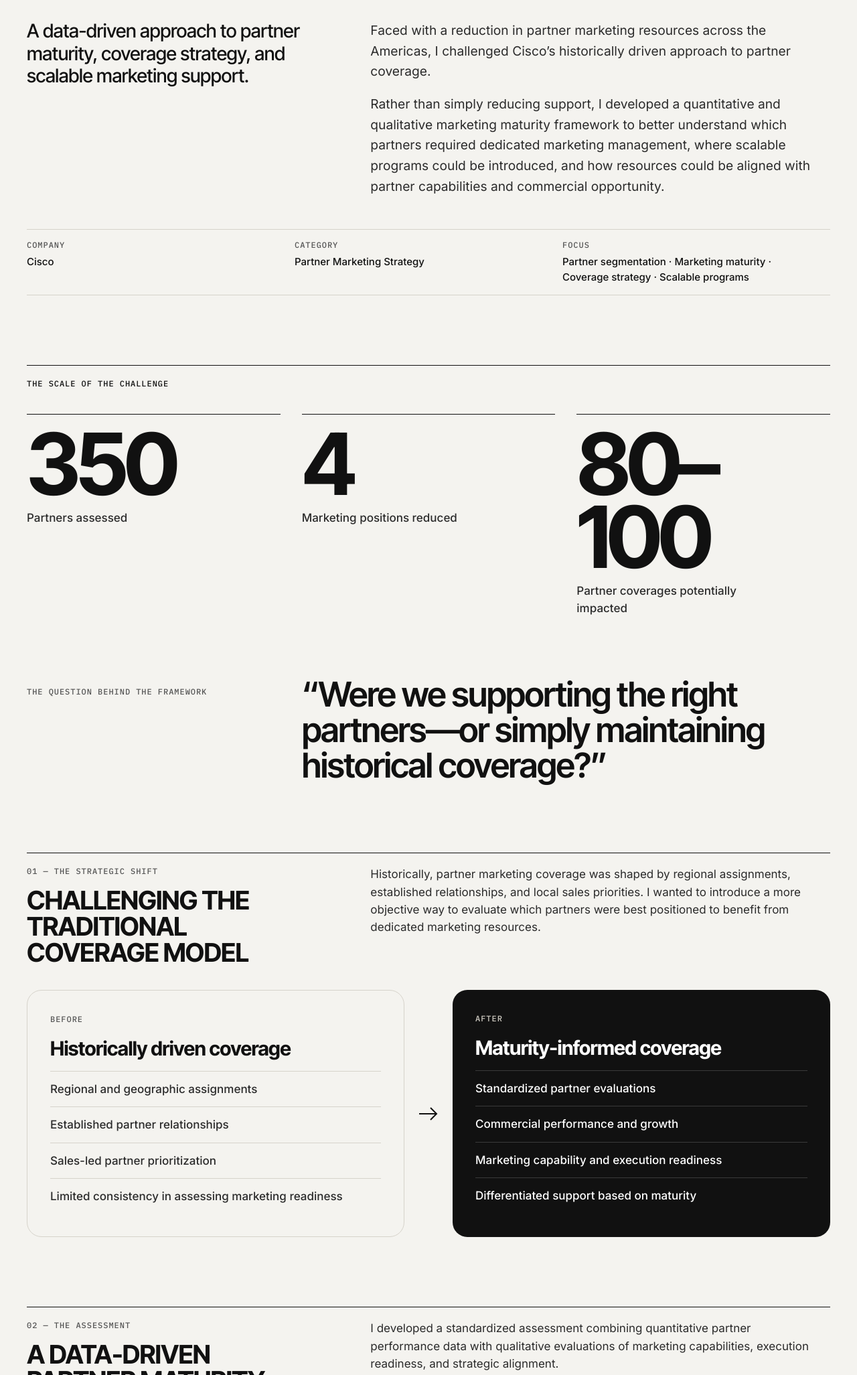
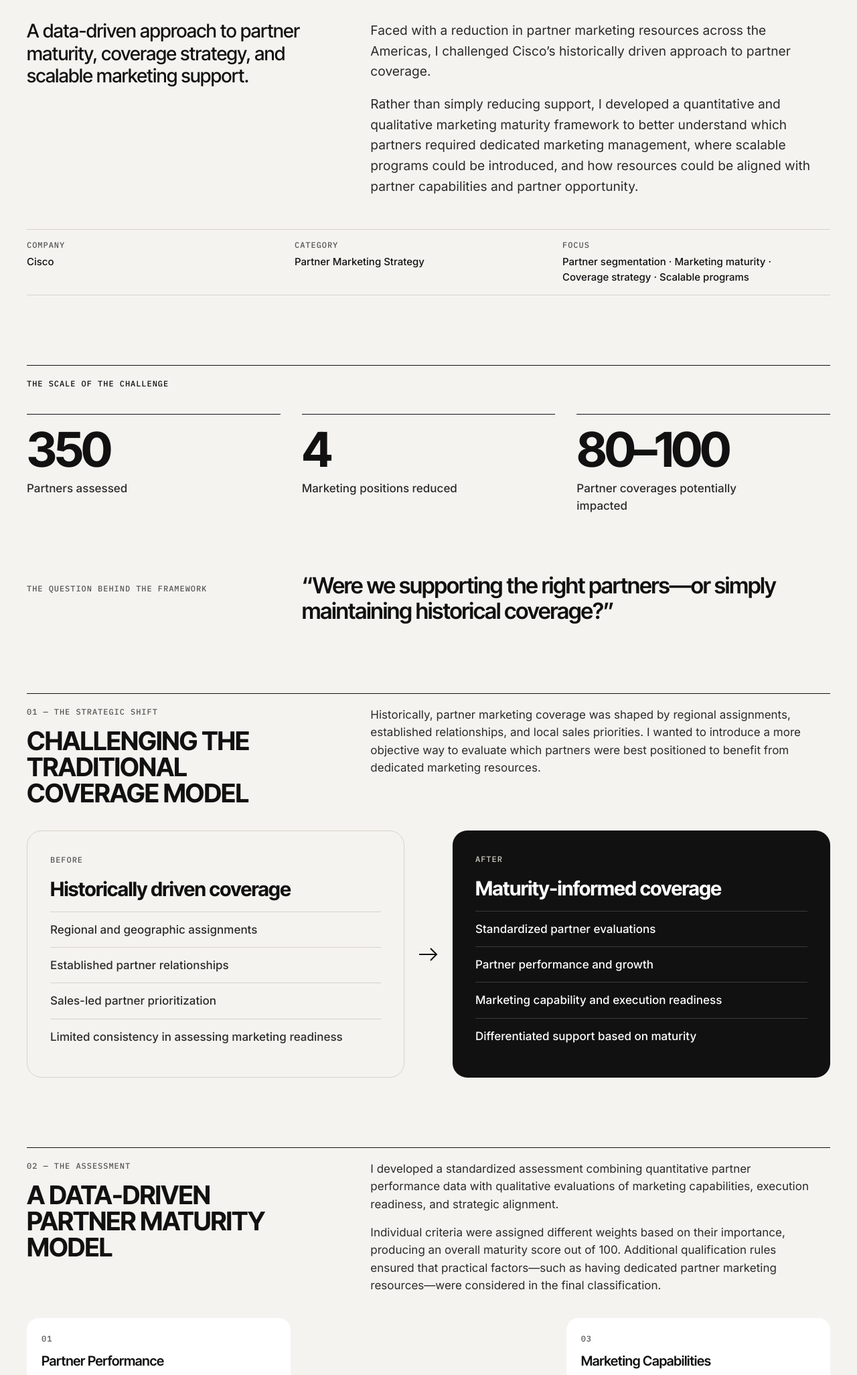
Before and after one commit to daniesul/portfolio, a plain HTML site: page cisco-partner-marketing-maturity.html in a window 1280 px wide. Shown: the part 442-2495 px from the top of the page at 67% size. Drawn offline with Linux system fonts and the light colour scheme.

Commit message:
Maturity case study: smaller challenge metrics; commercial -> partner wording
Co-Authored-By: Claude Opus 5.5 <noreply@anthropic.com>
Claude-Session: https://claude.ai/code/session_01CUZA3bATbUacpqBk8uUkBk

```diff
--- a/cisco-partner-marketing-maturity.html
+++ b/cisco-partner-marketing-maturity.html
@@ -63,11 +63,11 @@ a{color:#111111}a:hover{color:#565656}
 /* Visual 1 — metrics */
 .metrics{display:grid;grid-template-columns:repeat(3,minmax(0,1fr));gap:32px;margin:0}
 .metrics > div{display:flex;flex-direction:column-reverse;justify-content:flex-end;gap:12px;border-top:1.5px solid var(--ink);padding-top:20px}
-.metrics dd{margin:0;font-family:'Inter Tight',sans-serif;font-weight:700;font-size:clamp(76px,10vw,156px);line-height:.85;letter-spacing:-.055em}
+.metrics dd{margin:0;font-family:'Inter Tight',sans-serif;font-weight:700;font-size:clamp(52px,5.6vw,84px);line-height:.9;letter-spacing:-.055em}
 .metrics dt{font-size:17px;font-weight:500;color:var(--body);max-width:22ch}
 .question{margin:88px 0 0;padding:0;display:grid;grid-template-columns:repeat(12,minmax(0,1fr));gap:32px}
 .question .mono{grid-column:1 / span 4;padding-top:14px}
-.question p{grid-column:5 / -1;margin:0;font-family:'Inter Tight',sans-serif;font-weight:600;font-size:clamp(30px,4vw,58px);line-height:1.04;letter-spacing:-.03em}
+.question p{grid-column:5 / -1;margin:0;font-family:'Inter Tight',sans-serif;font-weight:600;font-size:clamp(24px,2.6vw,36px);line-height:1.12;letter-spacing:-.03em}
 
 /* Visual 2 — before / after */
 .ba{display:grid;grid-template-columns:minmax(0,1fr) 72px minmax(0,1fr);align-items:stretch}
@@ -201,7 +201,7 @@ html,body{overflow-x:clip}
 <p class="sub">A data-driven approach to partner maturity, coverage strategy, and scalable marketing support.</p>
 <div class="hero-copy">
 <p class="lede">Faced with a reduction in partner marketing resources across the Americas, I challenged Cisco’s historically driven approach to partner coverage.</p>
-<p class="lede">Rather than simply reducing support, I developed a quantitative and qualitative marketing maturity framework to better understand which partners required dedicated marketing management, where scalable programs could be introduced, and how resources could be aligned with partner capabilities and commercial opportunity.</p>
+<p class="lede">Rather than simply reducing support, I developed a quantitative and qualitative marketing maturity framework to better understand which partners required dedicated marketing management, where scalable programs could be introduced, and how resources could be aligned with partner capabilities and partner opportunity.</p>
 </div>
 </div>
 <dl class="facts">
@@ -248,7 +248,7 @@ html,body{overflow-x:clip}
 <h3 class="ba-t">Maturity-informed coverage</h3>
 <ul>
 <li>Standardized partner evaluations</li>
-<li>Commercial performance and growth</li>
+<li>Partner performance and growth</li>
 <li>Marketing capability and execution readiness</li>
 <li>Differentiated support based on maturity</li>
 </ul>
@@ -270,7 +270,7 @@ html,body{overflow-x:clip}
 <div class="fw">
 <div class="fw-col fw-left">
 
-<div class="fw-cat"><span class="mono muted">01</span><h3>Commercial Performance</h3><ul class="attrs"><li>Annual partner revenue</li><li>Year-over-year revenue growth</li><li>Partner certification and status</li><li>Cross-portfolio sales participation</li><li>Deal registration volume</li><li>Deal registration value</li><li>Partner pipeline contribution</li></ul></div>
+<div class="fw-cat"><span class="mono muted">01</span><h3>Partner Performance</h3><ul class="attrs"><li>Annual partner revenue</li><li>Year-over-year revenue growth</li><li>Partner certification and status</li><li>Cross-portfolio sales participation</li><li>Deal registration volume</li><li>Deal registration value</li><li>Partner pipeline contribution</li></ul></div>
 
 <div class="fw-cat"><span class="mono muted">02</span><h3>Marketing Investment &amp; Execution</h3><ul class="attrs"><li>MDF / contra funding utilization</li><li>Funding relative to partner revenue</li><li>Campaign execution consistency</li><li>Proof-of-performance compliance</li><li>Partner marketing portal engagement</li><li>Joint marketing activity completion</li></ul></div>
 
@@ -312,7 +312,7 @@ html,body{overflow-x:clip}
 <div class="cta">
 <div class="l"><span class="mono">Supporting example</span><h2 id="cta-h">See the assessment in action</h2></div>
 <div class="r">
-<p>Explore a fictional partner assessment illustrating how commercial performance, marketing execution, digital capabilities, and strategic alignment informed partner marketing maturity classifications.</p>
+<p>Explore a fictional partner assessment illustrating how partner performance, marketing execution, digital capabilities, and strategic alignment informed partner marketing maturity classifications.</p>
 <a class="btn btn--inv" href="/sample-partner-maturity-assessment">Explore a Sample Partner Maturity Assessment <span aria-hidden="true">→</span></a>
 </div>
 </div>
@@ -366,7 +366,7 @@ html,body{overflow-x:clip}
 </div>
 <div class="invest">
 <h3>Informing Partner Investment Decisions</h3>
-<p>The maturity classifications also helped inform partner marketing investment priorities. Partners demonstrating stronger marketing readiness, execution capabilities, and commercial potential received greater consideration for dedicated funding, creating a more consistent approach to evaluating partner investment requests.</p>
+<p>The maturity classifications also helped inform partner marketing investment priorities. Partners demonstrating stronger marketing readiness, execution capabilities, and partner potential received greater consideration for dedicated funding, creating a more consistent approach to evaluating partner investment requests.</p>
 </div>
 </section>
 
```
Also changed, not shown: sample-partner-maturity-assessment.html (+2 -2 lines).
